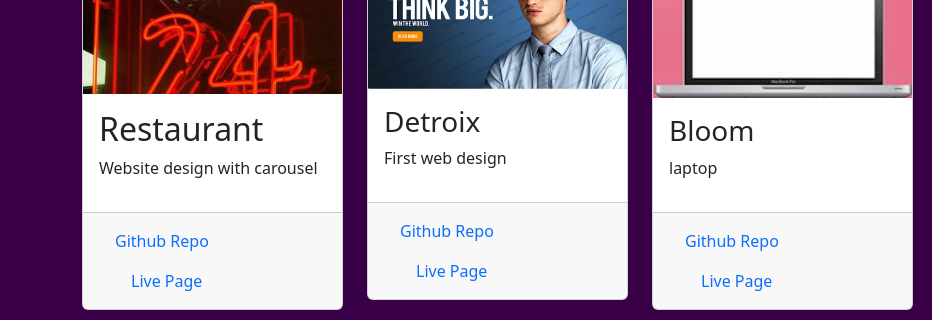
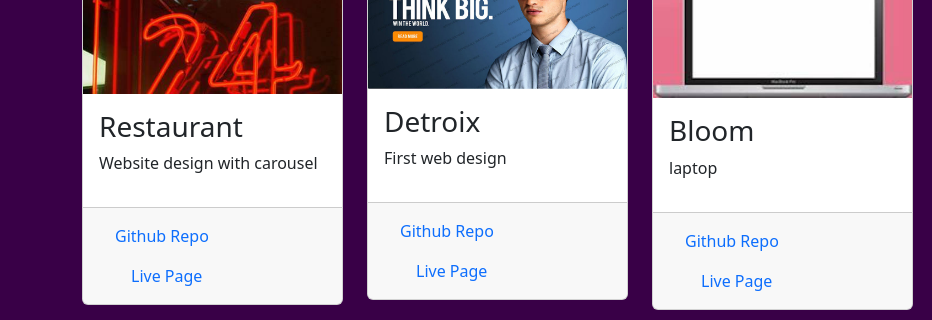
Before and after one commit to paypay28/firstproject12, a plain HTML site: page home.html in a window 1280 px wide. Shown: the part 639-959 px from the top of the page, 0-932 px from the left. Drawn offline with nearby package versions, Linux system fonts and the light colour scheme.

Commit message:
completed project

```diff
--- a/home.html
+++ b/home.html
@@ -52,7 +52,7 @@
                             <img src="images/img1 (1).jpg"alt="placeholder img"class="img-fluid image card-img-top"/>
                             <div class="card-body">
                                 <!-- make these h3 -->
-                                <h2>Restaurant</h2>
+                                <h3>Restaurant</h3>
                                 <p>Website design with carousel</p>
                                 </div>
                                 <div class="card-footer">
```
